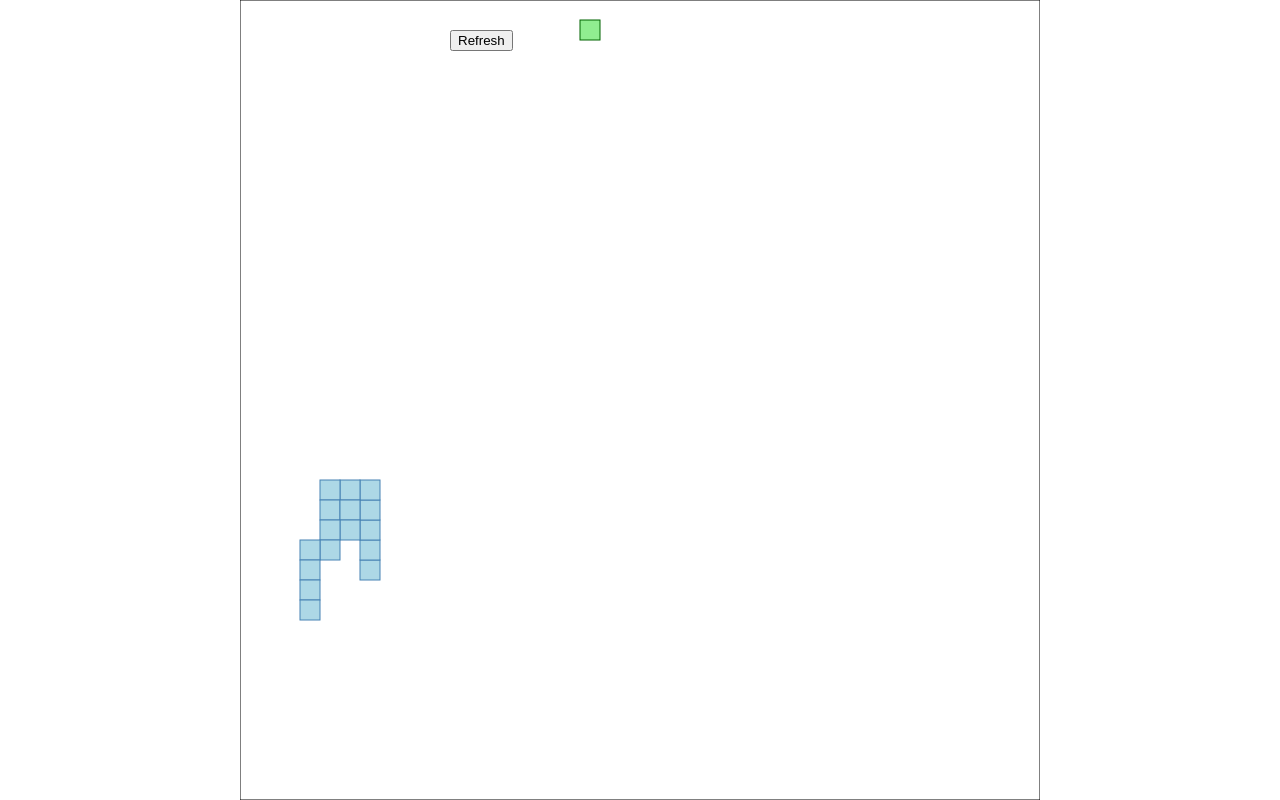
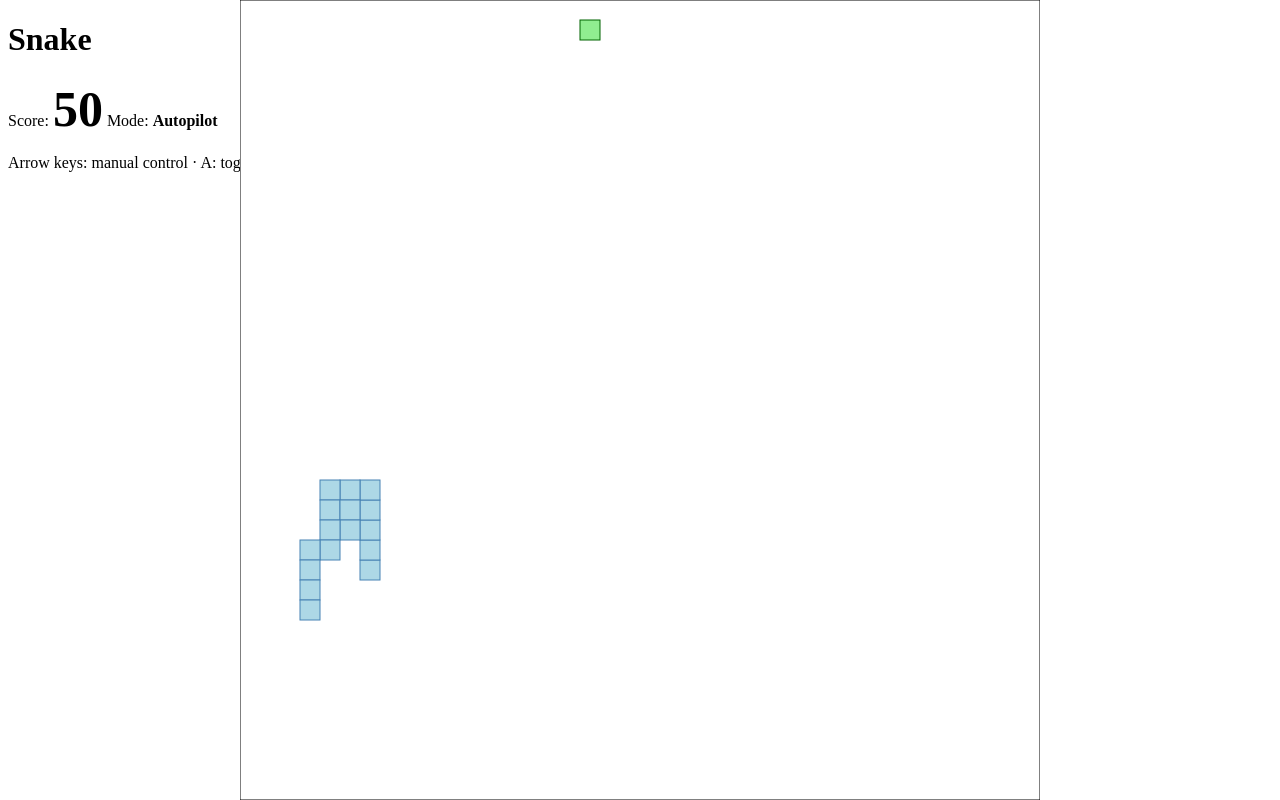
Before and after one commit to vudh1/Snake_Game_JS, a plain HTML site: page snakegame.html in a window 1280 px wide. Drawn offline with Linux system fonts and the light colour scheme.

Commit message:
fix: clean up snake game page

```diff
--- a/snakegame.html
+++ b/snakegame.html
@@ -1,22 +1,22 @@
 <!DOCTYPE html>
-<html>
+<html lang="en">
   <head>
-  	<title>Daniel - Snake Game</title>
+    <meta charset="utf-8" />
+    <meta name="viewport" content="width=device-width, initial-scale=1" />
+    <title>Daniel - Snake Game</title>
+    <link rel="stylesheet" href="snakeCSS.css" />
   </head>
-
   <body>
-    <div id="score">0</div>
-    <canvas id="snakeboard" width="800" height="800"></canvas>
-	<link rel="stylesheet" type="text/css" href="snakeCSS.css">
-	<div style = "position: absolute; left:450px; top:30px">
-	<form>
-	<input type="submit" value = "Refresh">
-	</form>
-	</div>
+    <main class="game">
+      <h1>Snake</h1>
+      <div class="hud">
+        <span>Score: <strong id="score">0</strong></span>
+        <span>Mode: <strong id="mode">Autopilot</strong></span>
+      </div>
+      <canvas id="snakeboard" width="800" height="800" aria-label="Snake game board"></canvas>
+      <p class="controls">Arrow keys: manual control · A: toggle autopilot · R: restart</p>
+      <p id="status" class="status" aria-live="polite"></p>
+    </main>
+    <script src="snakeJS.js"></script>
   </body>
-
-  <script type="text/javascript" src="snakeJS.js">
-
-
-  </script>
 </html>
```
